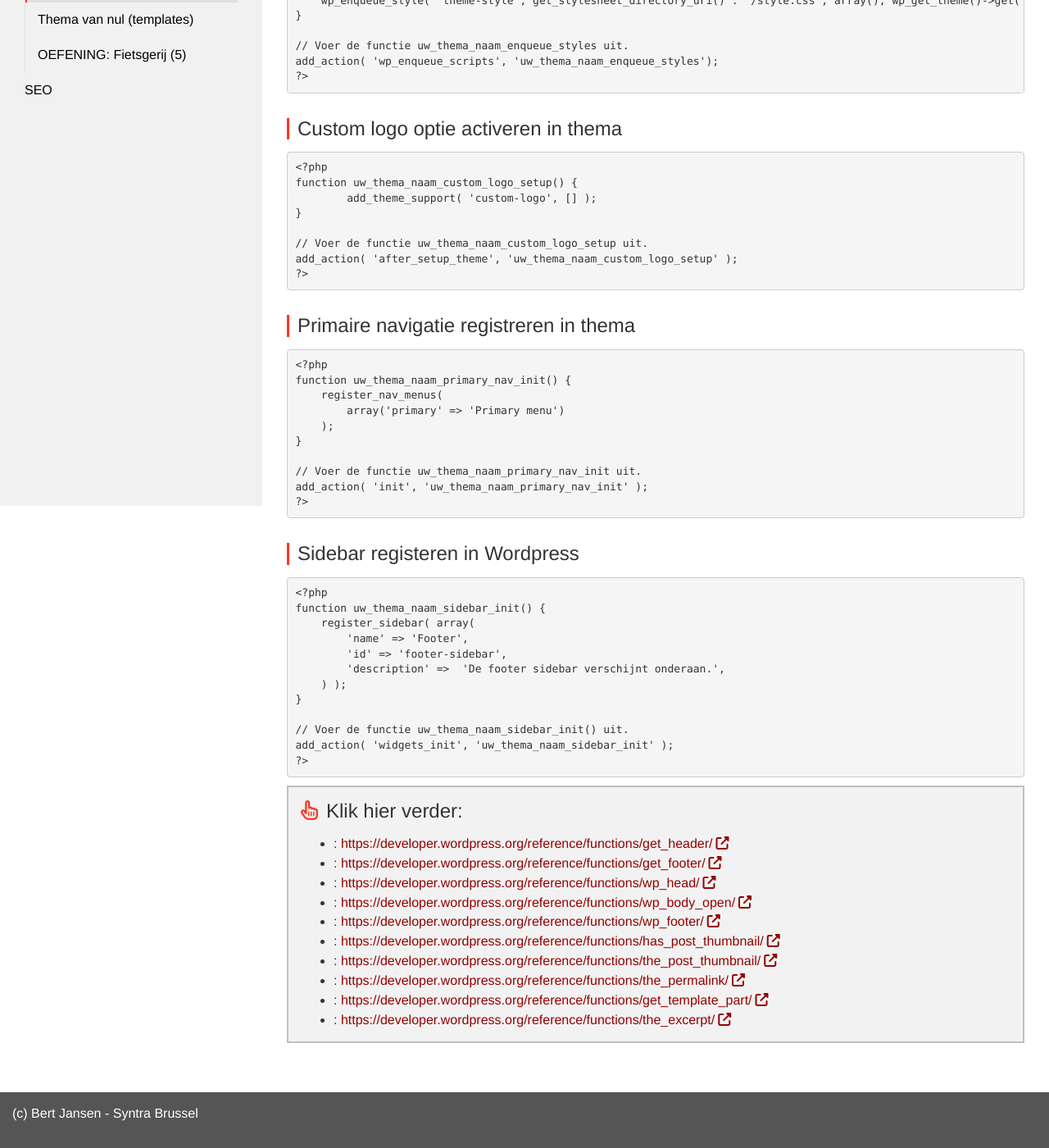
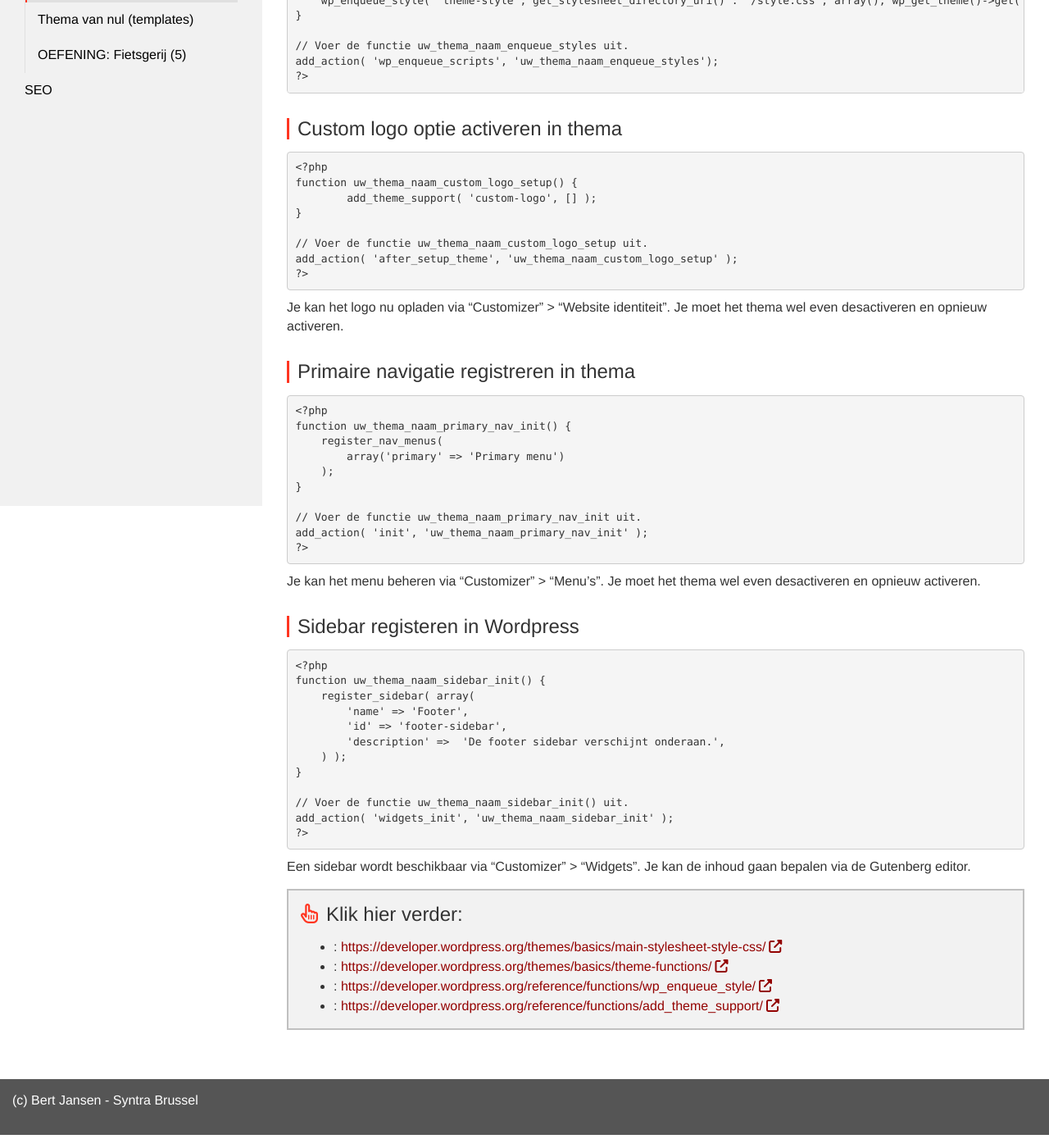
Before and after one commit to Syntra-Brussel/dynamische-webtechnieken, a Jekyll site: the page built from wordpress/thema-van-nul-opzet.md, in a window 1280 px wide and 1400 px high, scrolled down 883 px. Shown: the whole window at 82% size. Built offline with Jekyll 4.4.1, drawn with Linux system fonts in a browser that asks for light colours; nearby versions of some CDN libraries; a script that is not in the unit is left out; some of the changed lines change nothing that is shown.

Commit message:
Update thema-van-nul-opzet.md

```diff
--- a/wordpress/thema-van-nul-opzet.md
+++ b/wordpress/thema-van-nul-opzet.md
@@ -4,16 +4,10 @@ title: Thema van nul
 url: /wordpress/thema-van-nul
 collection: wordpress
 links:
- - url: https://developer.wordpress.org/reference/functions/get_header/
- - url: https://developer.wordpress.org/reference/functions/get_footer/
- - url: https://developer.wordpress.org/reference/functions/wp_head/
- - url: https://developer.wordpress.org/reference/functions/wp_body_open/
- - url: https://developer.wordpress.org/reference/functions/wp_footer/
- - url: https://developer.wordpress.org/reference/functions/has_post_thumbnail/
- - url: https://developer.wordpress.org/reference/functions/the_post_thumbnail/
- - url: https://developer.wordpress.org/reference/functions/the_permalink/
- - url: https://developer.wordpress.org/reference/functions/get_template_part/
- - url: https://developer.wordpress.org/reference/functions/the_excerpt/
+ - url: https://developer.wordpress.org/themes/basics/main-stylesheet-style-css/
+ - url: https://developer.wordpress.org/themes/basics/theme-functions/
+ - url: https://developer.wordpress.org/reference/functions/wp_enqueue_style/
+ - url: https://developer.wordpress.org/reference/functions/add_theme_support/
 ---
 Het voordeel van een thema gebaseerd op een ander thema is dat je opbouw en CSS van het parent theme gaat overnemen. Je start niet van nul. Je kan CSS en templates overnemen in je child theme om ze wat zaken specifiek te wijzigen.
 
@@ -68,6 +62,8 @@ add_action( 'after_setup_theme', 'uw_thema_naam_custom_logo_setup' );
 ?&gt;
 </pre>
 
+Je kan het logo nu opladen via "Customizer" > "Website identiteit". Je moet het thema wel even desactiveren en opnieuw activeren.
+
 ### Primaire navigatie registreren in thema
 <pre>
 &lt;?php
@@ -81,6 +77,8 @@ function uw_thema_naam_primary_nav_init() {
 add_action( 'init', 'uw_thema_naam_primary_nav_init' );
 ?&gt;
 </pre>
+
+Je kan het menu beheren via "Customizer" > "Menu's". Je moet het thema wel even desactiveren en opnieuw activeren.
 
 ### Sidebar registeren in Wordpress
 <pre>
@@ -97,3 +95,5 @@ function uw_thema_naam_sidebar_init() {
 add_action( 'widgets_init', 'uw_thema_naam_sidebar_init' );
 ?&gt;
 </pre>
+
+Een sidebar wordt beschikbaar via "Customizer" > "Widgets". Je kan de inhoud gaan bepalen via de Gutenberg editor.
```
